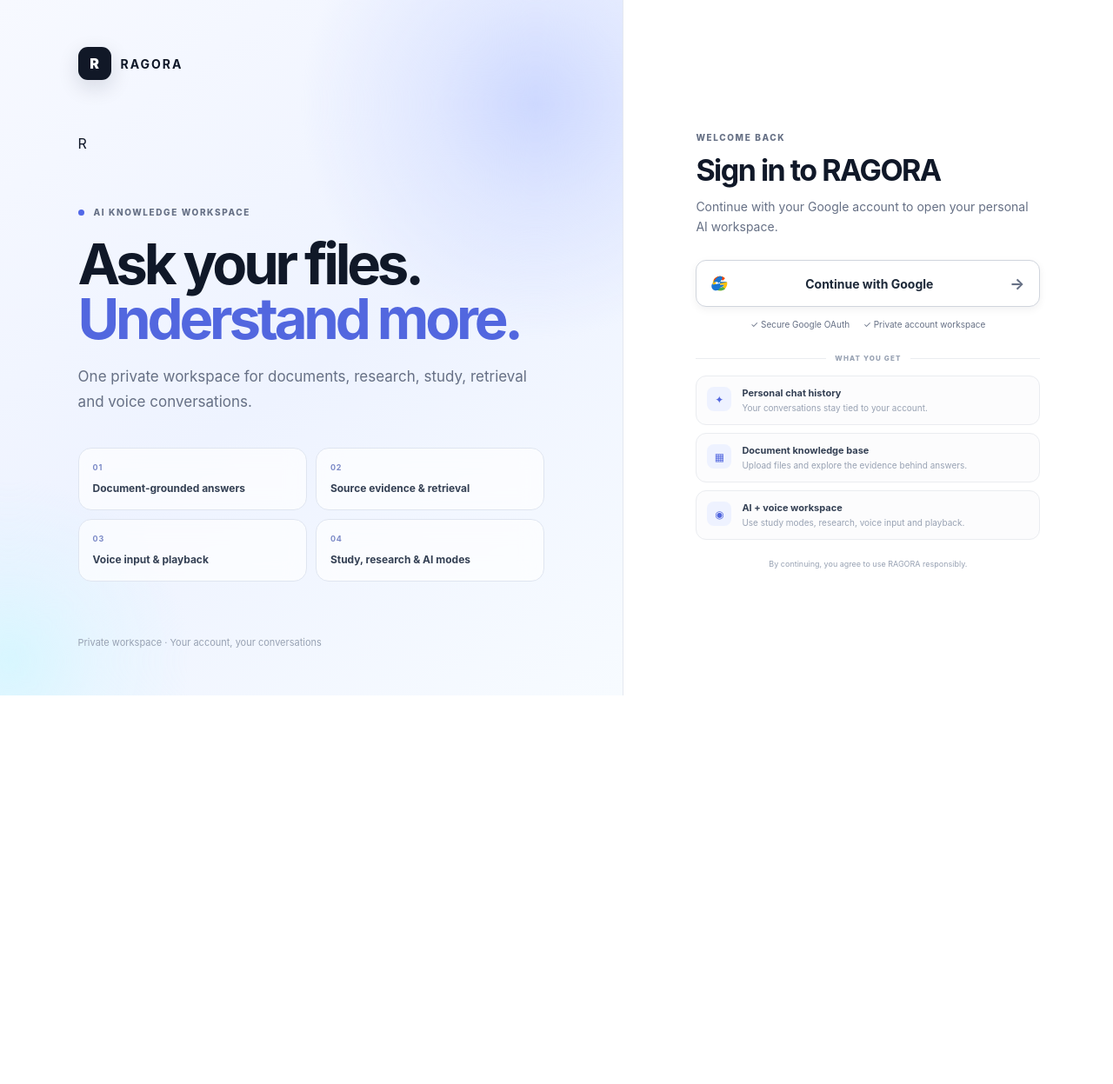
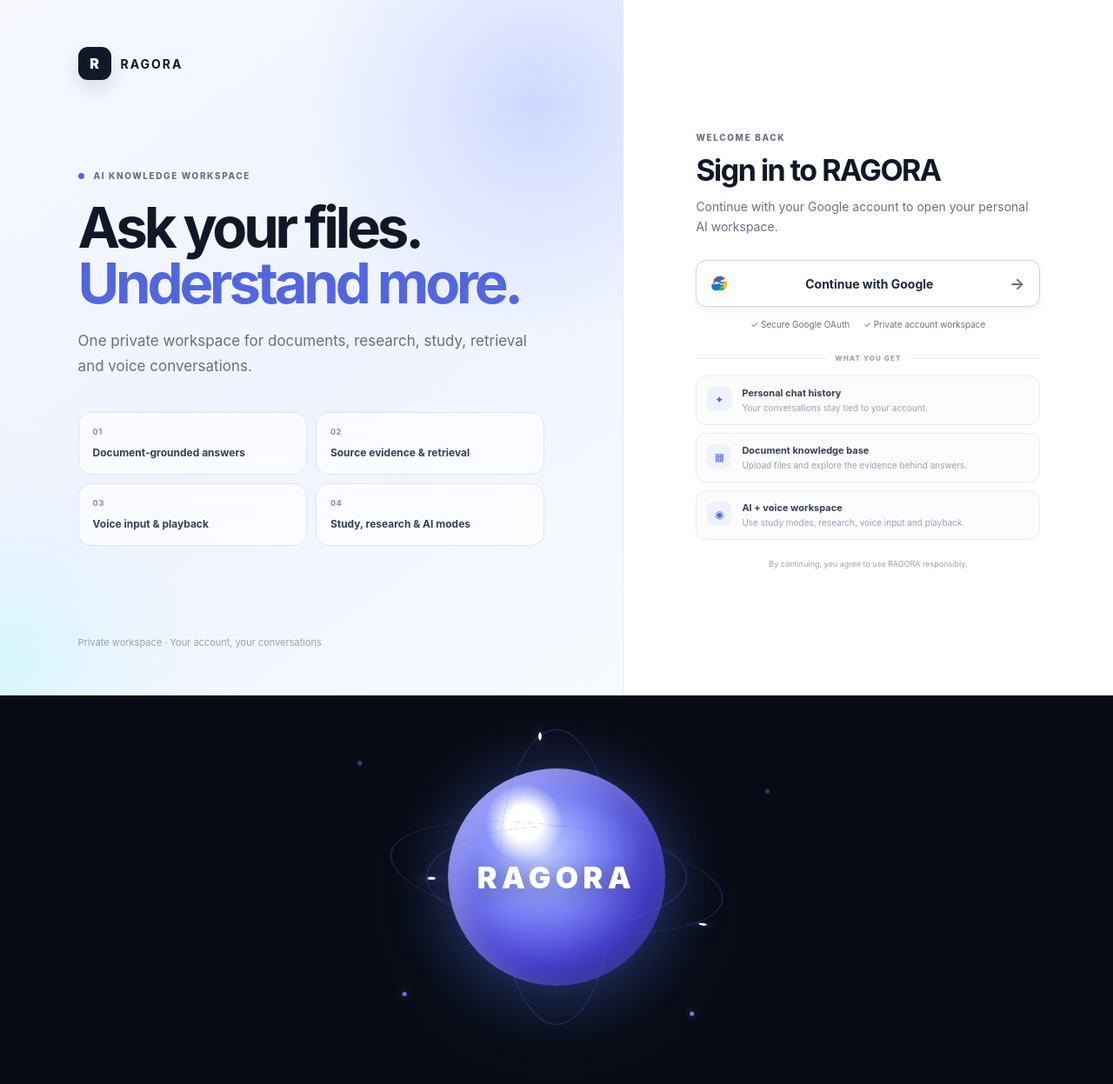
Before and after one commit to fathimafathima2112006-ops/RAGORA, a Flask app: page /login in a window 1280 px wide. Shown: the whole page at 87% size. Before the commit the page ends 800 px from the top, so only its background shows below. Run offline with Flask 3, Linux system fonts and the light colour scheme.

Commit message:
Add files via upload

```diff
--- a/templates/chat.html
+++ b/templates/chat.html
@@ -4,7 +4,7 @@
 <meta charset="utf-8"><meta name="viewport" content="width=device-width,initial-scale=1,viewport-fit=cover">
 <meta name="theme-color" content="#f6f8fc"><link rel="manifest" href="{{ url_for('static', filename='manifest.webmanifest') }}">
 <title>RAGORA · AI Knowledge Platform</title><link rel="stylesheet" href="{{ url_for('static', filename='css/style.css', v='20260923pro2') }}">
-<link rel="stylesheet" href="{{ url_for('static', filename='css/ux_patch.css', v='20260923motionfix1') }}">
+<link rel="stylesheet" href="{{ url_for('static', filename='css/ux_patch.css', v='20260923pro2') }}">
 </head>
 <body class="theme-light app-page">
 <div class="app-bg" aria-hidden="true"><div class="aurora a1"></div><div class="aurora a2"></div><div class="bg-grid"></div></div>
@@ -37,5 +37,5 @@
 <div id="toast" class="toast" role="status" aria-live="polite"></div>
 <input id="fileInput" type="file" hidden multiple accept=".pdf,.docx,.pptx,.txt,.md,.csv,.xlsx,.json,.py,.js,.ts,.java,.c,.cpp,.html,.css,.sql">
 <script>window.RAGORA_USER={name:{{ name|tojson }},picture:{{ picture|tojson }}};</script>
-<script src="{{ url_for('static', filename='js/chat.js', v='20260923motionfix1') }}"></script>
+<script src="{{ url_for('static', filename='js/chat.js', v='20260923pro2') }}"></script>
 </body></html>
--- a/templates/login.html
+++ b/templates/login.html
@@ -6,13 +6,12 @@
 <meta name="theme-color" content="#ffffff">
 <title>RAGORA — Sign in</title>
 <link rel="stylesheet" href="{{ url_for('static', filename='css/style.css') }}">
-<link rel="stylesheet" href="{{ url_for('static', filename='css/login_upgrade.css', v='20260923motionfix1') }}">
+<link rel="stylesheet" href="{{ url_for('static', filename='css/login_upgrade.css') }}">
 </head>
 <body class="theme-light login-page">
   <main class="ra-login">
     <section class="ra-login-showcase" aria-hidden="true">
       <div class="ra-logo"><span>R</span><strong>RAGORA</strong></div>
-      <div class="ra-world" aria-hidden="true"><div class="ra-world-globe"><span>R</span></div><i class="ra-world-orbit orbit-a"></i><i class="ra-world-orbit orbit-b"></i><i class="ra-world-orbit orbit-c"></i><b class="ra-world-particle particle-a"></b><b class="ra-world-particle particle-b"></b><b class="ra-world-particle particle-c"></b></div>
       <div class="ra-showcase-content">
         <div class="ra-eyebrow"><i></i> AI KNOWLEDGE WORKSPACE</div>
         <h1>Ask your files.<br><em>Understand more.</em></h1>
@@ -74,5 +73,5 @@
     </section>
   </main>
 <script src="{{ url_for('static', filename='js/login.js') }}"></script>
-</body>
+<div class="rg-world-stage" aria-hidden="true"><div class="rg-world"><div class="rg-world-core"></div><div class="rg-world-name">RAGORA</div><span class="rg-ring rg-ring-a"><i class="rg-dot rg-dot-a"></i></span><span class="rg-ring rg-ring-b"><i class="rg-dot rg-dot-b"></i></span><span class="rg-ring rg-ring-c"><i class="rg-dot rg-dot-c"></i></span></div><span class="rg-world-particle"></span><span class="rg-world-particle"></span><span class="rg-world-particle"></span><span class="rg-world-particle"></span></div></body>
 </html>
```
